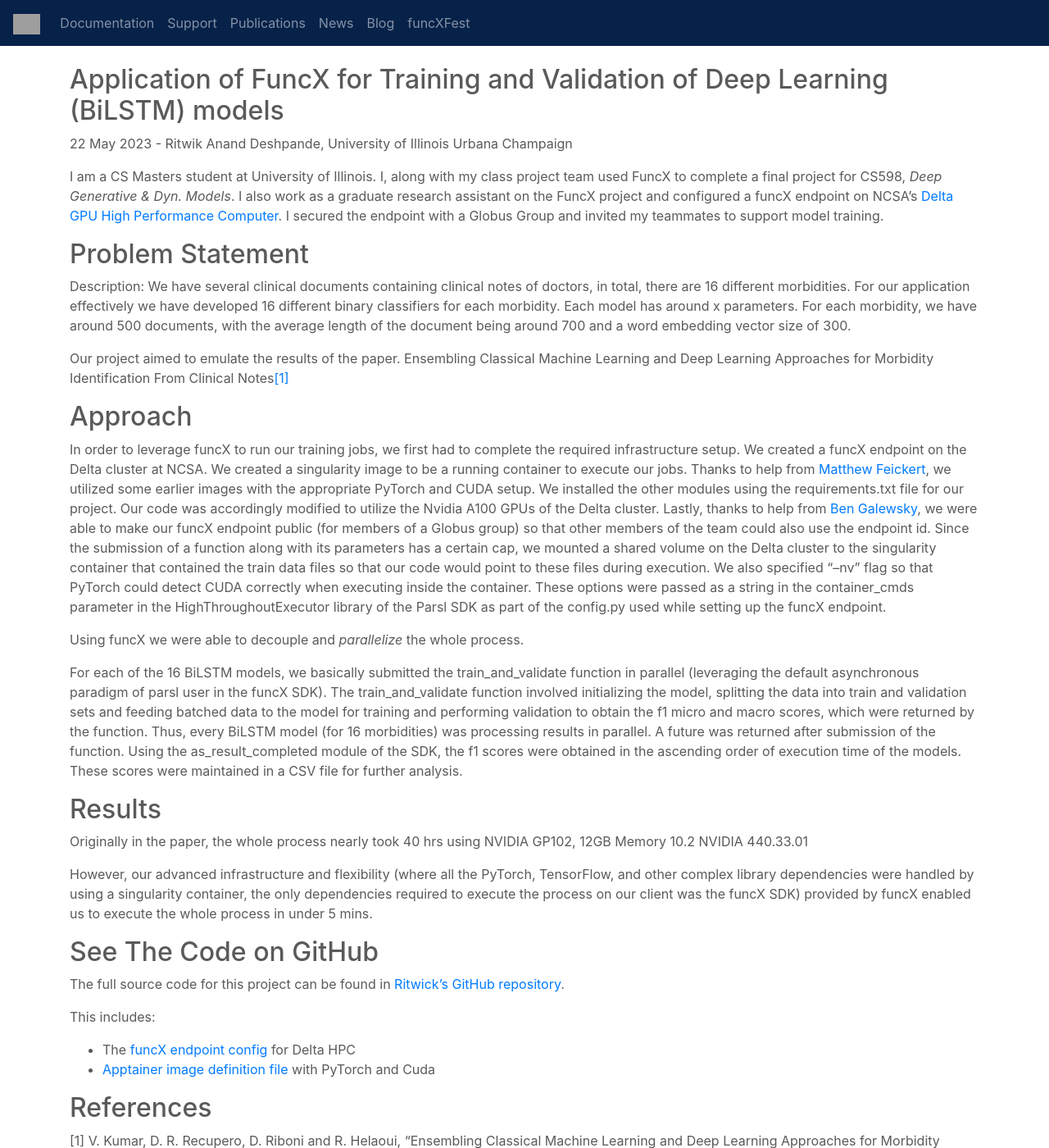
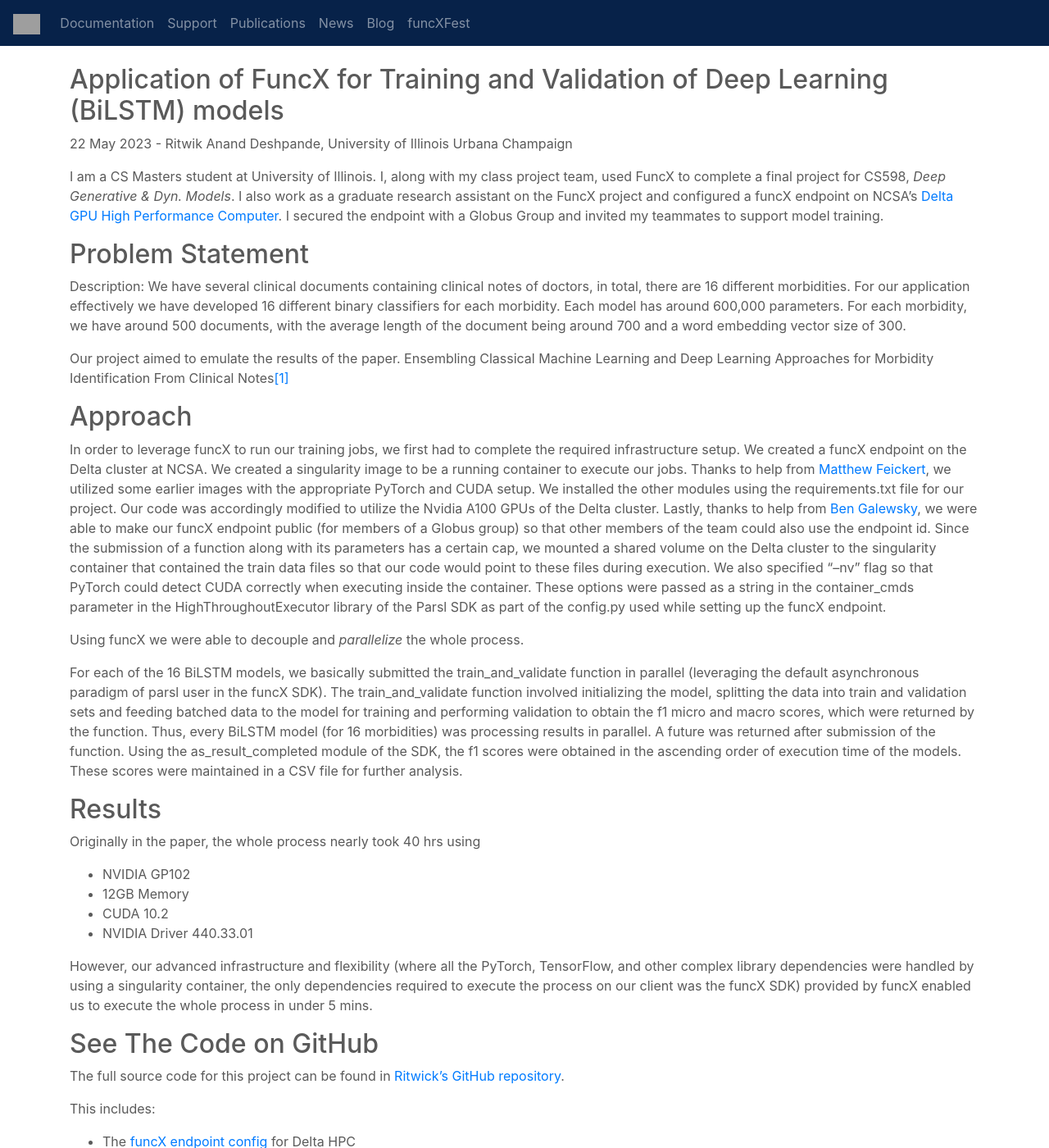
Before and after one commit to funcx-faas/funcx-faas.github.io, a Jekyll site: the page built from _posts/2023-05-22-BiLSTM.md, in a window 1280 px wide and 1400 px high. Shown: the whole window at 82% size. Built offline with Jekyll 4.4.1, drawn with Linux system fonts in a browser that asks for light colours; some of the changed text lies outside the part shown; grey boxes are pictures that could not be loaded.

Commit message:
Final blog post corrections

```diff
--- a/_posts/2023-05-22-BiLSTM.md
+++ b/_posts/2023-05-22-BiLSTM.md
@@ -4,7 +4,7 @@ author: Ritwik Anand Deshpande, University of Illinois Urbana Champaign
 title: Application of FuncX for Training and Validation of Deep Learning (BiLSTM) models
 ---
 I am a CS Masters student at University of Illinois. I, along with my class
-project team used FuncX to complete a final
+project team, used FuncX to complete a final
 project for CS598, _Deep Generative & Dyn. Models_. I also work as a graduate
 research assistant on the FuncX project and configured a
 funcX endpoint on
@@ -16,7 +16,7 @@ model training.
 Description: We have several clinical documents containing clinical notes of
 doctors, in total, there are 16 different morbidities. For our application
 effectively we have developed 16 different binary classifiers for each
-morbidity. Each model has around x parameters. For each morbidity, we have
+morbidity. Each model has around 600,000 parameters. For each morbidity, we have
 around 500 documents, with the average length of the document being around 700
 and a word embedding vector size of 300.
 
@@ -62,8 +62,10 @@ a CSV file for further analysis.
 ## Results
 
 Originally in the paper, the whole process nearly took 40 hrs using
-NVIDIA GP102, 12GB Memory 10.2
-NVIDIA 440.33.01
+- NVIDIA GP102
+- 12GB Memory
+- CUDA 10.2
+- NVIDIA Driver 440.33.01
 
 However, our advanced infrastructure and flexibility (where all the PyTorch,
 TensorFlow, and other complex library dependencies were handled by using a
@@ -77,7 +79,7 @@ repository](https://github.com/ritwik-deshpande/Ensembling-Classical-Machine-Lea
 
 This includes:
 * The [funcX endpoint config](https://github.com/ritwik-deshpande/Ensembling-Classical-Machine-Learning-and-Deep-Learning-Approaches-for-Morbidity-Identification-From/blob/main/funcx/delta_container_config.py) for Delta HPC
-* [Apptainer image definition file](https://github.com/ritwik-deshpande/Ensembling-Classical-Machine-Learning-and-Deep-Learning-Approaches-for-Morbidity-Identification-From/blob/main/funcx/dl-pytorch.def) with PyTorch and Cuda
+* [Apptainer image definition file](https://github.com/ritwik-deshpande/Ensembling-Classical-Machine-Learning-and-Deep-Learning-Approaches-for-Morbidity-Identification-From/blob/main/funcx/dl-pytorch.def) with PyTorch and CUDA
 
 
 
```
